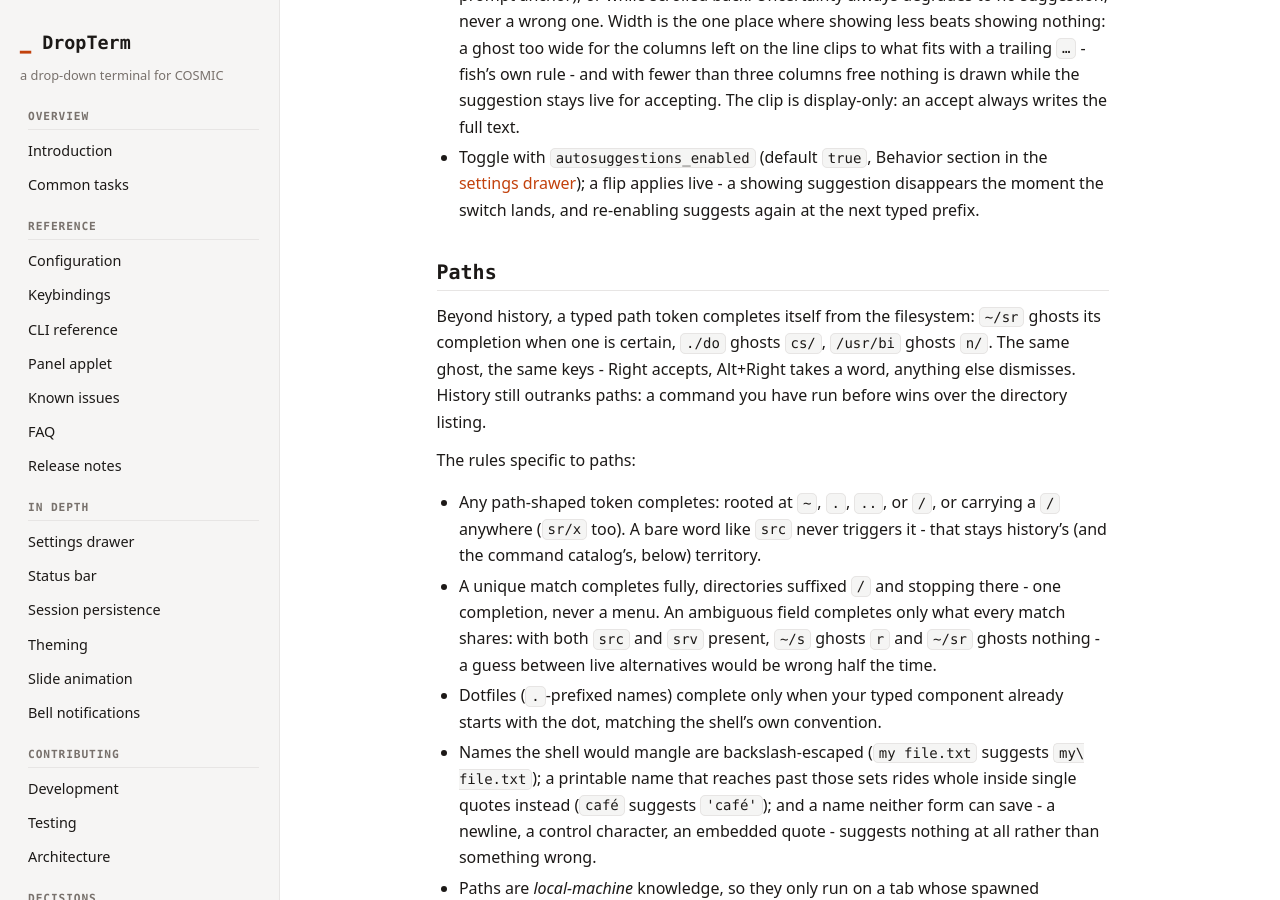
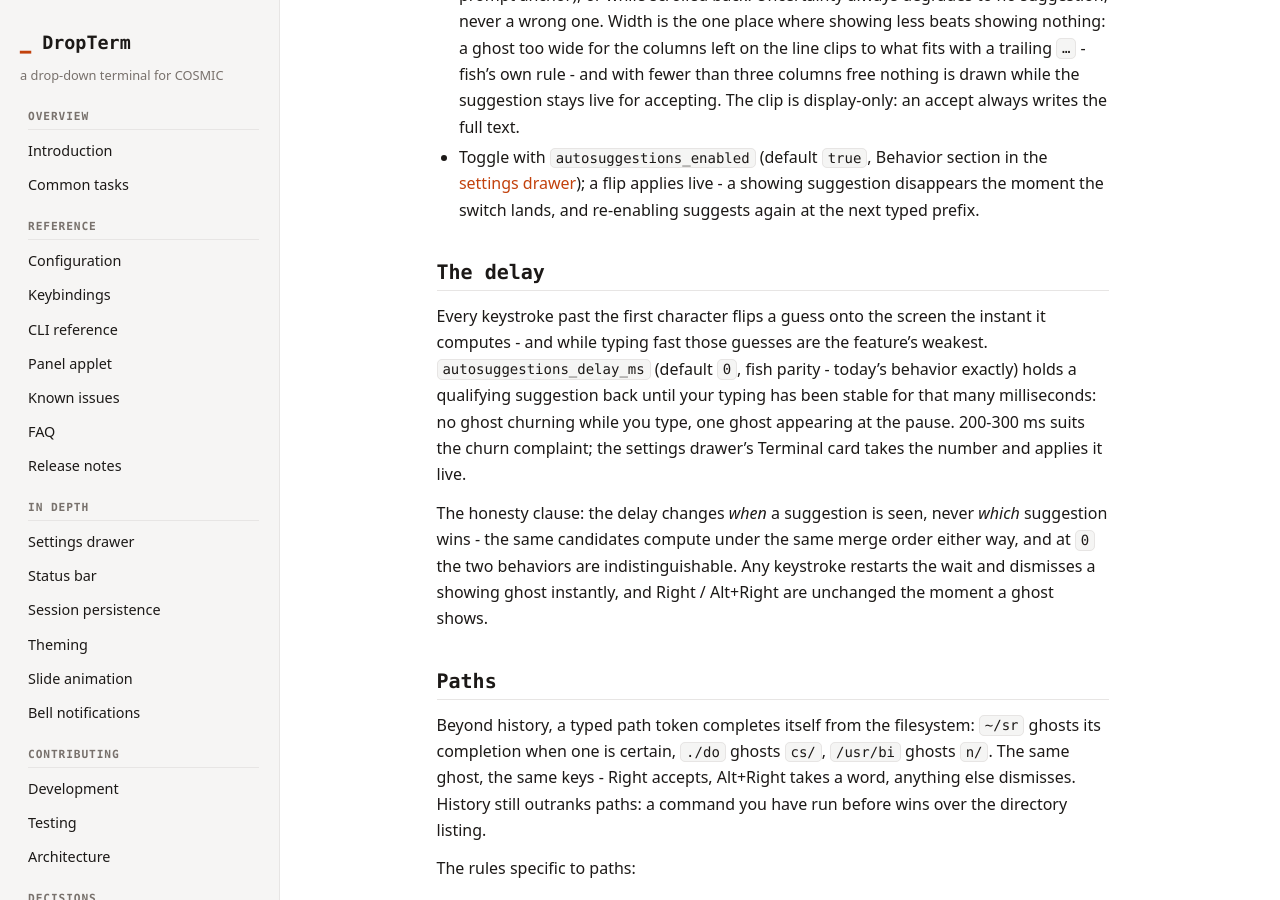
Before and after one commit to l1br3-io/cosmic-ext-dropterm, a Jekyll site: the page built from docs/autosuggestions.md, in a window 1280 px wide and 900 px high, scrolled down 787 px. Built offline with Jekyll 4.4.1, drawn with Linux system fonts in a browser that asks for light colours; our own code applies the rules of GitHub Pages for plain Markdown files.

Commit message:
docs: the delay's user truth and manual rows — autosuggestions.md gains The delay section stating the honesty clause outright (the knob changes when a suggestion is seen, never which suggestion wins; 200-300 ms for the churn complaint; default 0 is today exactly), testing.md gains the two hardware rows (default config unchanged bit-for-bit; at 250 ms no ghost while typing continuously, the ghost about a quarter second after stopping with no keystroke, the next keystroke dismissing instantly, Right/Alt+Right unchanged the moment it shows), and the research index row for autosuggest-display-mode moves to Shipped with the accuracy floors named as its remaining lever; just check green

```diff
--- a/docs/autosuggestions.md
+++ b/docs/autosuggestions.md
@@ -9,6 +9,12 @@ The rest of the most recent matching command from *this tab's own history* rende
 - No shell integration, by construction: prompt detection reads the kernel's own foreground truth, so it works in any shell - no scripts shipped, no environment injected, no escape-sequence handling. Over ssh the truth is finer: typing `ssh` hands the foreground to the ssh client, so suggestions stay silent for the whole session; a tab spawned as ssh (a profile command) suggests from its own scraped history - the remote machine's commands, read off the grid.
 - Honest silence: no suggestion inside vim or htop (a child holds the foreground), on a `read -p` prompt or a multi-line / right-side prompt (the line no longer matches the prompt anchor), or while scrolled back. Uncertainty always degrades to no suggestion, never a wrong one. Width is the one place where showing less beats showing nothing: a ghost too wide for the columns left on the line clips to what fits with a trailing `…` - fish's own rule - and with fewer than three columns free nothing is drawn while the suggestion stays live for accepting. The clip is display-only: an accept always writes the full text.
 - Toggle with `autosuggestions_enabled` (default `true`, Behavior section in the [settings drawer](settings.md)); a flip applies live - a showing suggestion disappears the moment the switch lands, and re-enabling suggests again at the next typed prefix.
+
+## The delay
+
+Every keystroke past the first character flips a guess onto the screen the instant it computes - and while typing fast those guesses are the feature's weakest. `autosuggestions_delay_ms` (default `0`, fish parity - today's behavior exactly) holds a qualifying suggestion back until your typing has been stable for that many milliseconds: no ghost churning while you type, one ghost appearing at the pause. 200-300 ms suits the churn complaint; the settings drawer's Terminal card takes the number and applies it live.
+
+The honesty clause: the delay changes *when* a suggestion is seen, never *which* suggestion wins - the same candidates compute under the same merge order either way, and at `0` the two behaviors are indistinguishable. Any keystroke restarts the wait and dismisses a showing ghost instantly, and Right / Alt+Right are unchanged the moment a ghost shows.
 
 ## Paths
 
```
Also changed, not shown: docs/research/README.md (+1 -1 lines), docs/testing.md (+2 -0 lines).
